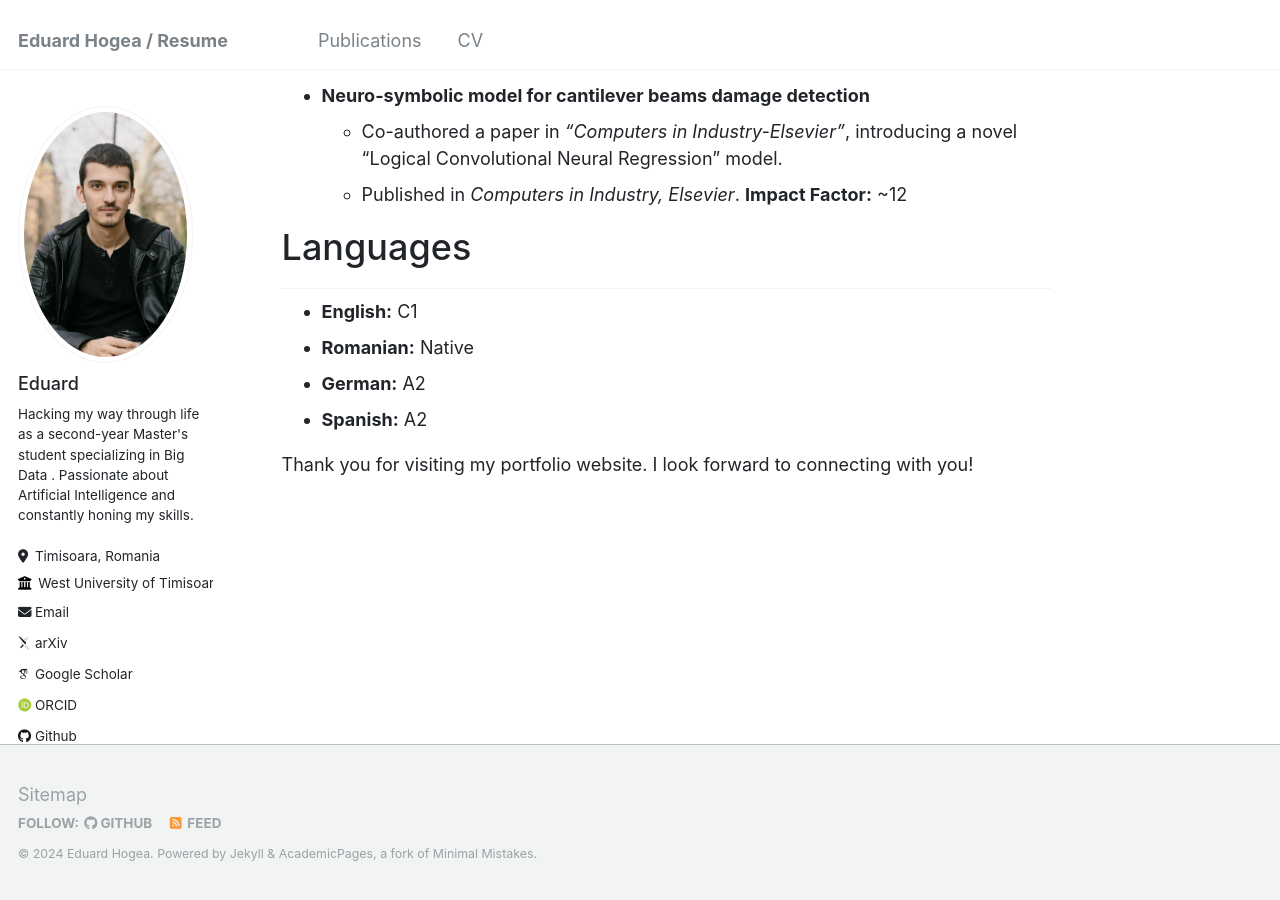
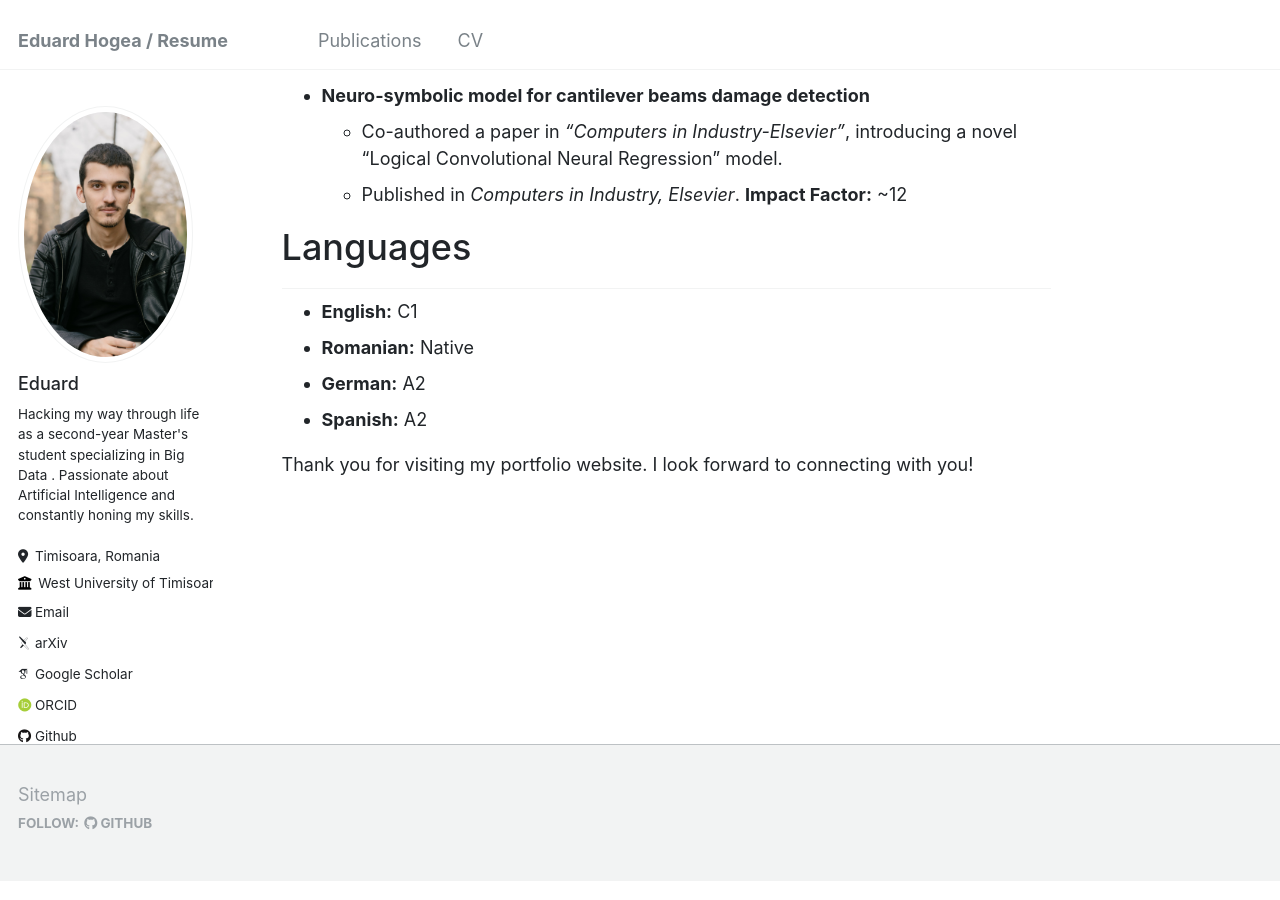
Before and after one commit to eduardhogea/eduardhogea.github.io, a Jekyll site: the page built from _pages/about.md, in a window 1280 px wide and 900 px high, scrolled down 4345 px. Built offline with Jekyll 4.4.1, drawn with Linux system fonts in a browser that asks for light colours; nearby versions of some CDN libraries; some web fonts are replaced.

Commit message:
Update footer.html

```diff
--- a/_includes/footer.html
+++ b/_includes/footer.html
@@ -9,14 +9,6 @@
     {% if site.author.github %}
       <li><a href="http://github.com/{{ site.author.github }}"><i class="fab fa-github" aria-hidden="true"></i> GitHub</a></li>
     {% endif %}
-    {% if site.author.bitbucket %}
-      <li><a href="http://bitbucket.org/{{ site.author.bitbucket }}"><i class="fab fa-bitbucket" aria-hidden="true"></i> Bitbucket</a></li>
-    {% endif %}
-    {% if site.atom_feed.hide != true %}
-    <li><a href="{% if site.atom_feed.path %}{{ site.atom_feed.path }}{% else %}{{ base_path }}/feed.xml{% endif %}"><i class="fa fa-fw fa-rss-square" aria-hidden="true"></i> {{ site.data.ui-text[site.locale].feed_label | default: "Feed" }}</a></li>
-    {% endif %}
   </ul>
 </div>
 {% endif %}
-
-<div class="page__footer-copyright">&copy; {{ site.time | date: '%Y' }} {{ site.name | default: site.title }}. {{ site.data.ui-text[site.locale].powered_by | default: "Powered by" }} <a href="http://jekyllrb.com" rel="nofollow">Jekyll</a> &amp; <a href="https://github.com/academicpages/academicpages.github.io">AcademicPages</a>, a fork of <a href="https://mademistakes.com/work/minimal-mistakes-jekyll-theme/" rel="nofollow">Minimal Mistakes</a>.</div>
```
